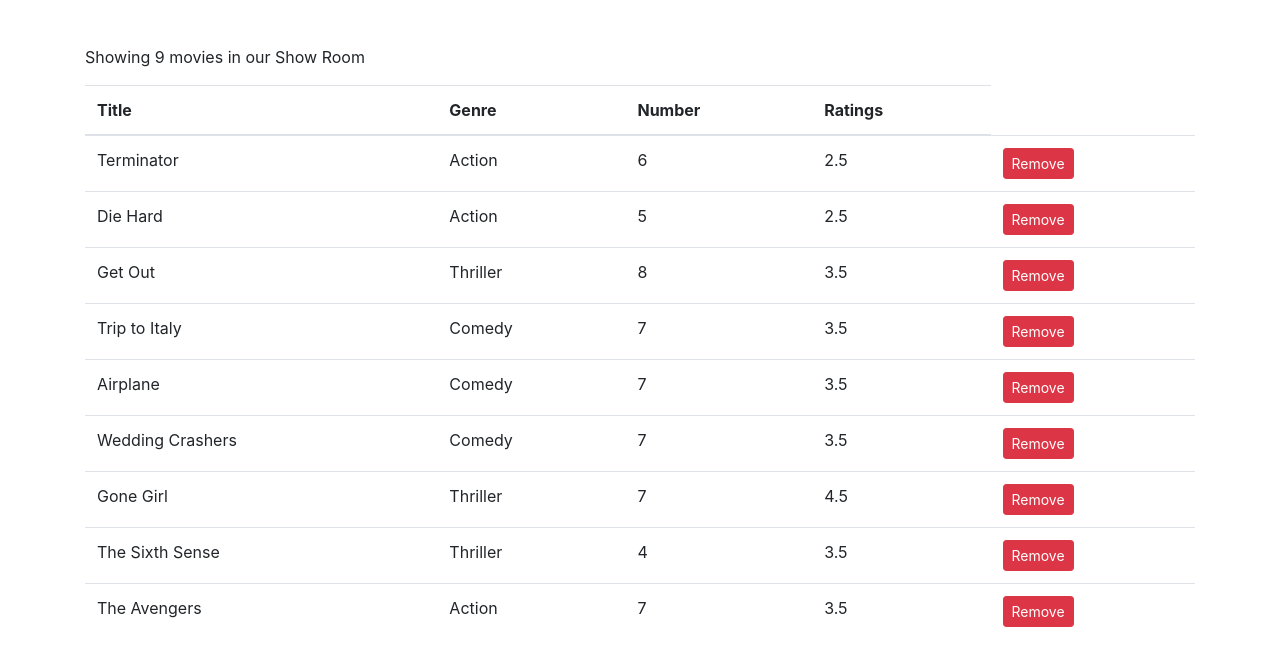
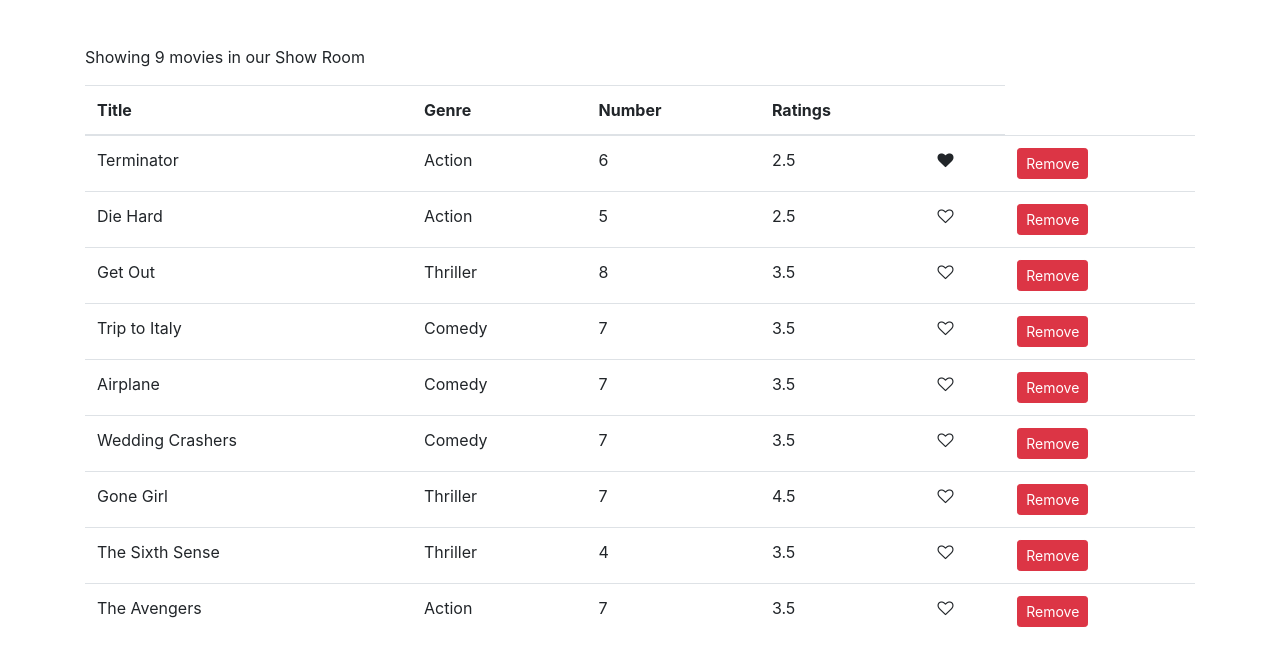
Before and after one commit to CodingIsaac/CRUD-React-APP, a React (Create React App) app: page / in a window 1280 px wide. Shown: the top 666 px of the page. Built offline with nearby package versions, Linux system fonts and the light colour scheme.

Commit message:
Like Button Commit

```diff
--- /dev/null
+++ b/src/components/common/like.jsx
@@ -0,0 +1,22 @@
+import React, {  Fragment } from "react";
+
+// Boolean like/unliked
+// onclick or not clicked
+const LikeButton = (props) => {
+
+  let likeCLass = "fa fa-heart";
+  if (!props.liked) likeCLass += "-o";
+  return (
+    <Fragment>
+      <i
+        onClick={props.onClick}
+        style={{ cursor: "pointer" }}
+        className={likeCLass}
+        aria-hidden="true"
+      ></i>
+    </Fragment>
+  );
+  };
+
+
+export default LikeButton;
--- a/src/components/movie.jsx
+++ b/src/components/movie.jsx
@@ -1,5 +1,6 @@
 import React, { Component, Fragment } from "react";
 import { getMovies } from "../services/fakeMovieService";
+import LikeButton from "./common/like";
 
 class Movies extends Component {
   state = {
@@ -7,9 +8,18 @@
   };
 
   handleDelete = (movie) => {
-    const movies = this.state.movies.filter((m) => m._id != movie._id);
+    const movies = this.state.movies.filter((m) => m._id !== movie._id);
     this.setState({ movies });
   };
+
+  likeHandler = (movie) => {
+    const movies = [...this.state.movies];
+    const index = movies.indexOf(movie);
+    movies[index] = {...movies[index]};
+    movies[index].liked = !movies[index].liked;
+    this.setState({ movies })
+
+  }
   render() {
 
     const { length: moviesCount } = this.state.movies;
@@ -25,6 +35,7 @@
             <th>Genre</th>
             <th>Number</th>
             <th>Ratings</th>
+            <th></th>
           </tr>
         </thead>
         <tbody>
@@ -34,6 +45,11 @@
               <td>{movie.genre.name}</td>
               <td>{movie.numberInStock}</td>
               <td>{movie.dailyRentalRate}</td>
+              <td>
+                <LikeButton liked={movie.liked} onClick={() => this.likeHandler(movie)} />
+              </td>
+
+
               <td>
                 <button
                   onClick={() => this.handleDelete(movie)}
--- a/src/services/fakeMovieService.js
+++ b/src/services/fakeMovieService.js
@@ -7,7 +7,8 @@
     genre: { _id: "5b21ca3eeb7f6fbccd471818", name: "Action" },
     numberInStock: 6,
     dailyRentalRate: 2.5,
-    publishDate: "2018-01-03T19:04:28.809Z"
+    publishDate: "2018-01-03T19:04:28.809Z",
+    liked:true
   },
   {
     _id: "5b21ca3eeb7f6fbccd471816",
@@ -15,6 +16,7 @@
     genre: { _id: "5b21ca3eeb7f6fbccd471818", name: "Action" },
     numberInStock: 5,
     dailyRentalRate: 2.5
+
   },
   {
     _id: "5b21ca3eeb7f6fbccd471817",
@@ -22,6 +24,7 @@
     genre: { _id: "5b21ca3eeb7f6fbccd471820", name: "Thriller" },
     numberInStock: 8,
     dailyRentalRate: 3.5
+
   },
   {
     _id: "5b21ca3eeb7f6fbccd471819",
@@ -29,6 +32,7 @@
     genre: { _id: "5b21ca3eeb7f6fbccd471814", name: "Comedy" },
     numberInStock: 7,
     dailyRentalRate: 3.5
+
   },
   {
     _id: "5b21ca3eeb7f6fbccd47181a",
@@ -36,6 +40,7 @@
     genre: { _id: "5b21ca3eeb7f6fbccd471814", name: "Comedy" },
     numberInStock: 7,
     dailyRentalRate: 3.5
+
   },
   {
     _id: "5b21ca3eeb7f6fbccd47181b",
@@ -43,6 +48,7 @@
     genre: { _id: "5b21ca3eeb7f6fbccd471814", name: "Comedy" },
     numberInStock: 7,
     dailyRentalRate: 3.5
+
   },
   {
     _id: "5b21ca3eeb7f6fbccd47181e",
@@ -50,6 +56,7 @@
     genre: { _id: "5b21ca3eeb7f6fbccd471820", name: "Thriller" },
     numberInStock: 7,
     dailyRentalRate: 4.5
+
   },
   {
     _id: "5b21ca3eeb7f6fbccd47181f",
@@ -57,6 +64,7 @@
     genre: { _id: "5b21ca3eeb7f6fbccd471820", name: "Thriller" },
     numberInStock: 4,
     dailyRentalRate: 3.5
+
   },
   {
     _id: "5b21ca3eeb7f6fbccd471821",
@@ -64,6 +72,7 @@
     genre: { _id: "5b21ca3eeb7f6fbccd471818", name: "Action" },
     numberInStock: 7,
     dailyRentalRate: 3.5
+
   }
 ];
 
```
